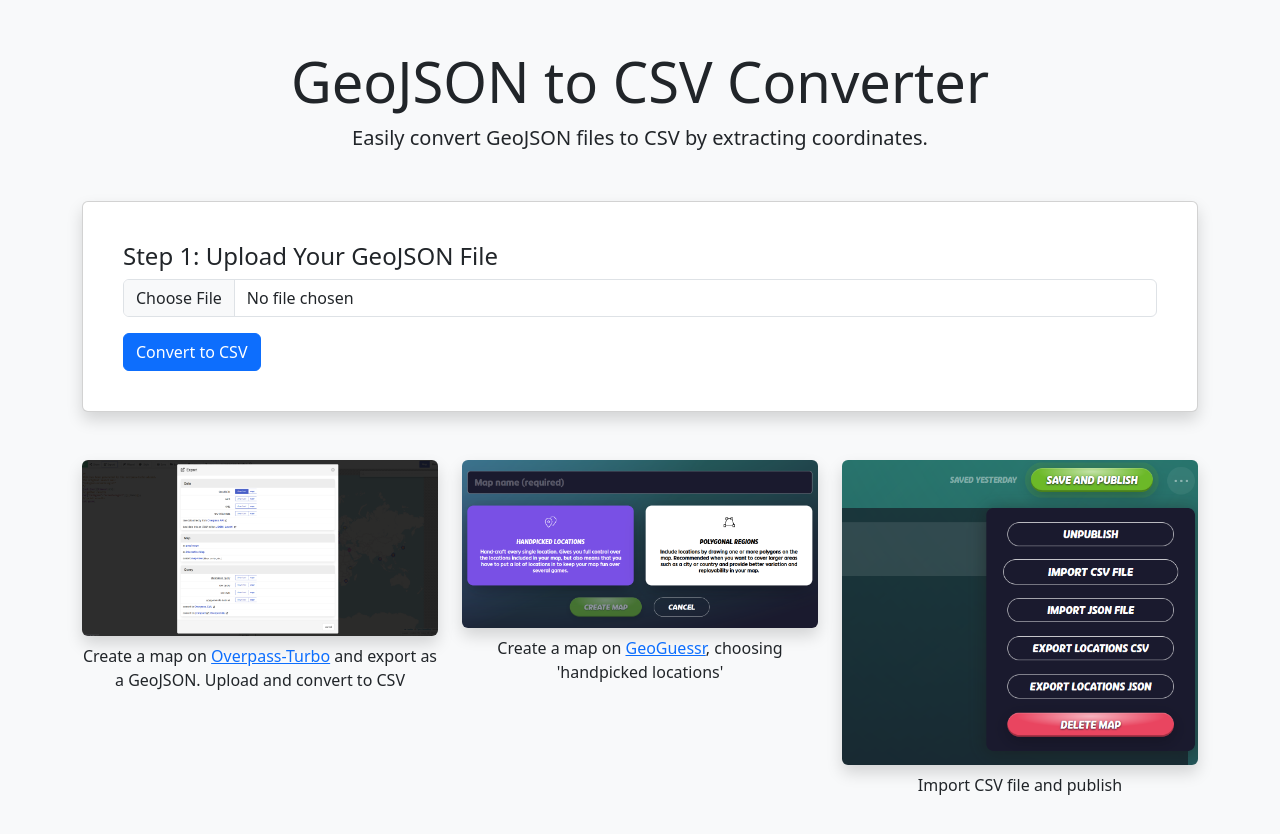
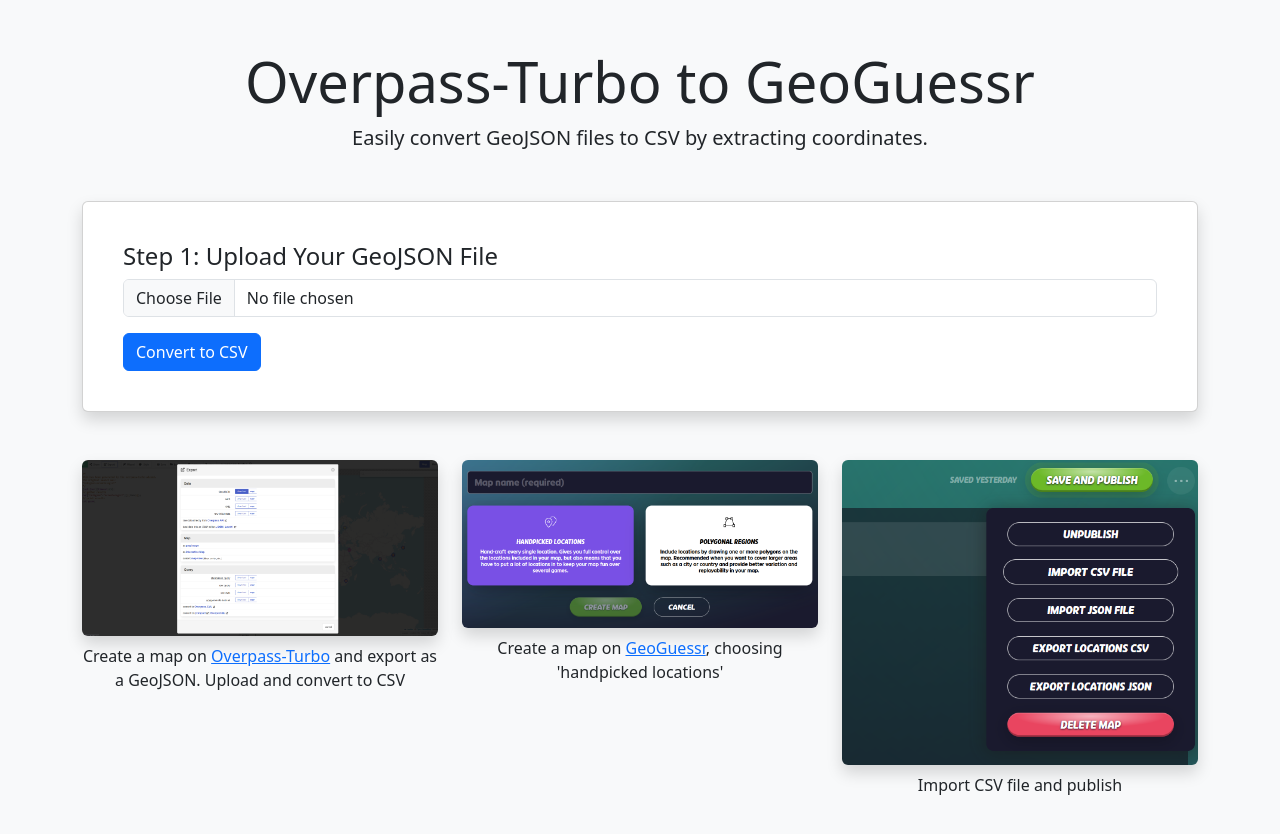
Before and after one commit to ceickmeyer/geoguessr, a plain HTML site: page index.html in a window 1280 px wide. Drawn offline with nearby package versions, Linux system fonts and the light colour scheme.

Commit message:
clean up html

```diff
--- a/index.html
+++ b/index.html
@@ -3,7 +3,7 @@
   <head>
     <meta charset="UTF-8" />
     <meta name="viewport" content="width=device-width, initial-scale=1.0" />
-    <title>GeoJSON to CSV Converter</title>
+    <title>Overpass-Turbo to GeoGuessr</title>
     <!-- Bootstrap CSS -->
     <link
       href="https://cdn.jsdelivr.net/npm/bootstrap@5.3.0-alpha3/dist/css/bootstrap.min.css"
@@ -13,7 +13,7 @@
   <body class="bg-light">
     <div class="container py-5">
       <header class="text-center mb-5">
-        <h1 class="display-4">GeoJSON to CSV Converter</h1>
+        <h1 class="display-4">Overpass-Turbo to GeoGuessr</h1>
         <p class="lead">
           Easily convert GeoJSON files to CSV by extracting coordinates.
         </p>
```
